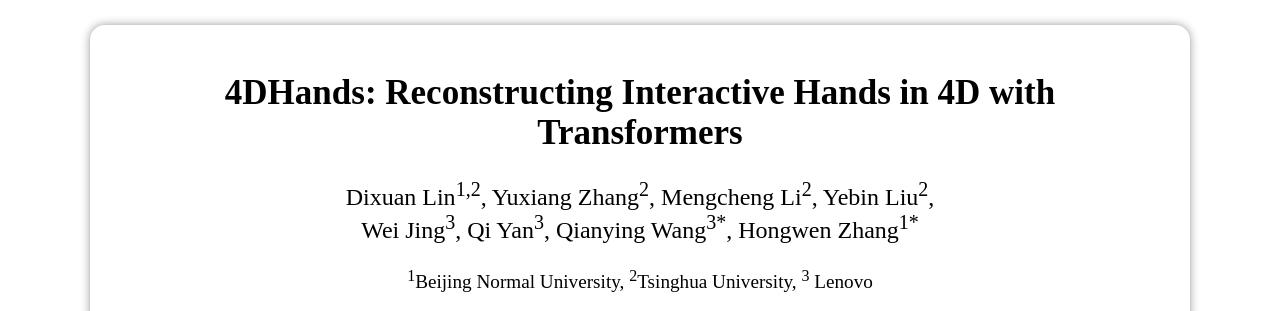
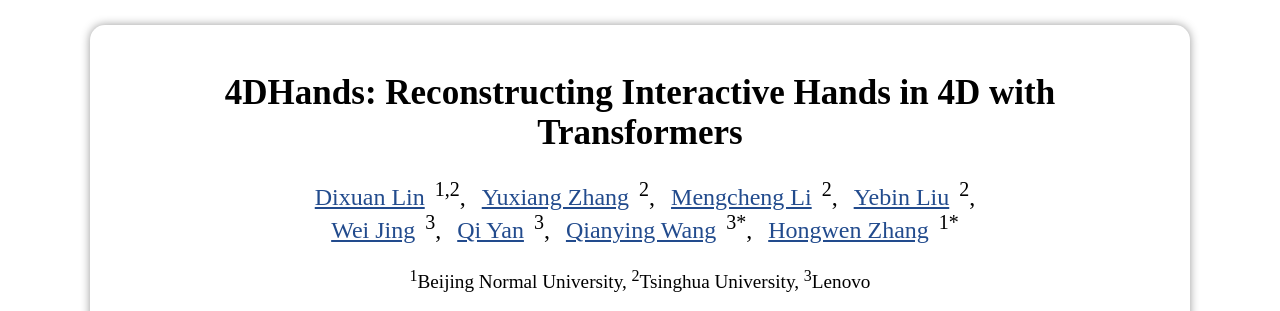
Before and after one commit to 4DHands/4DHands.github.io, a plain HTML site: page index.html in a window 1280 px wide. Shown: the top 311 px of the page. Drawn offline with nearby package versions, Linux system fonts and the light colour scheme.

Commit message:
Update index.html

```diff
--- a/index.html
+++ b/index.html
@@ -44,11 +44,16 @@
 <body>
 <div class="content">
  <h1><strong>4DHands: Reconstructing Interactive Hands in 4D with Transformers</strong></h1>
- <p id="authors">Dixuan Lin<sup>1,2</sup>, Yuxiang Zhang<sup>2</sup>, Mengcheng Li<sup>2</sup>, Yebin Liu<sup>2</sup>,<br> Wei Jing<sup>3</sup>, Qi Yan<sup>3</sup>, Qianying Wang<sup>3*</sup>, Hongwen Zhang<sup>1*</sup><br>
- <p id="affiliations"> <sup>1</sup>Beijing Normal University, <sup>2</sup>Tsinghua University, <sup>3</sup> Lenovo </p>
+ <p id="authors"><a href="https://github.com/LinDixuan" target="_blank">Dixuan Lin</a><sup>1,2</sup>,
+  <a href="https://zhangyux15.github.io" target="_blank">Yuxiang Zhang</a><sup>2</sup>,
+  <a href="https://github.com/Dw1010" target="_blank">Mengcheng Li</a><sup>2</sup>,
+  <a href="https://www.liuyebin.com" target="_blank">Yebin Liu</a><sup>2</sup>,<br>
+  <a href="#">Wei Jing</a><sup>3</sup>,
+  <a href="#">Qi Yan</a><sup>3</sup>,
+  <a href="https://research.lenovo.com/webapp/view_English/personal.html?id=519" target="_blank">Qianying Wang</a><sup>3*</sup>,
+  <a href="https://zhanghongwen.cn" target="_blank">Hongwen Zhang</a><sup>1*</sup><br>
+ <p id="affiliations"> <sup>1</sup>Beijing Normal University, <sup>2</sup>Tsinghua University, <sup>3</sup>Lenovo </p>
  <p id="github-link" class="text-center"><a href="https://github.com/LinDixuan/OmniHands" target="_blank" class="button">Code</a></p>
-
-
 
   <div class="row">
     <div class="col-full">
```
